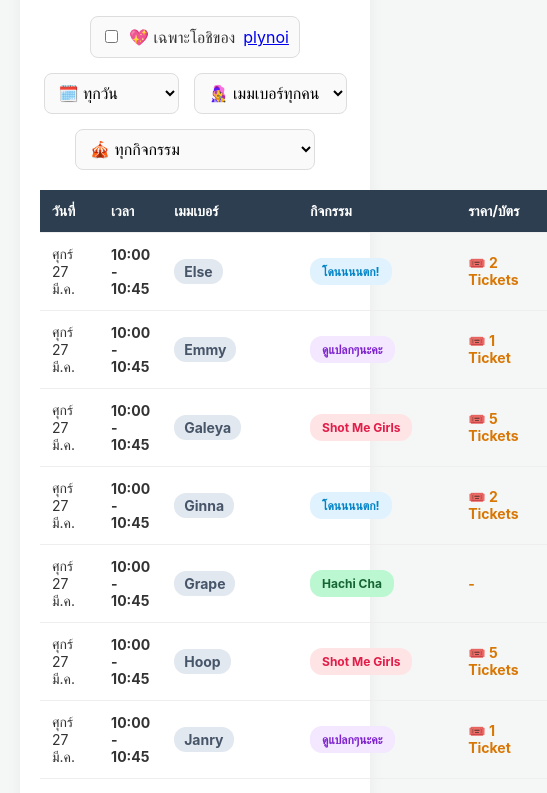
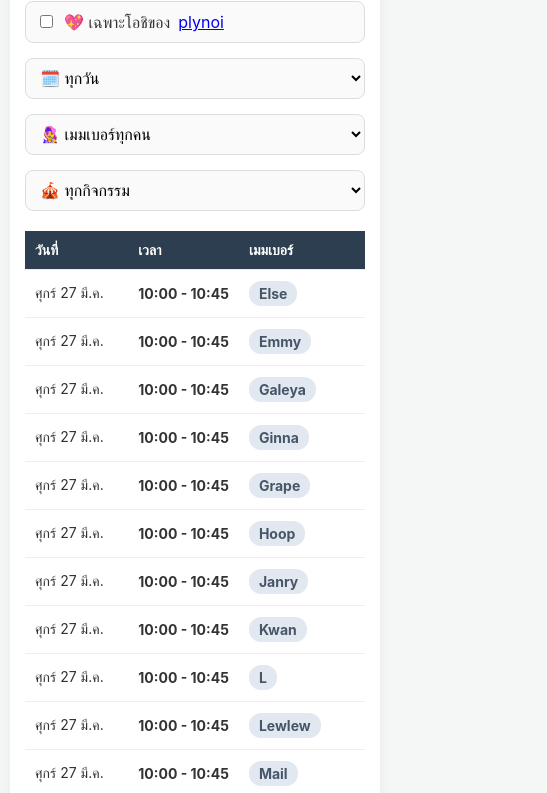
Before and after one commit to plynoi/48th-summerfest-2026, a plain HTML site: page index.html in a window 390 px wide. Shown: the part 223-1016 px from the top of the page, 547 px wide, since content can reach past the window. Drawn offline with Linux system fonts and the light colour scheme.

Commit message:
separated css, added mobile support

```diff
--- a/index.html
+++ b/index.html
@@ -4,33 +4,7 @@
     <meta charset="UTF-8">
     <meta name="viewport" content="width=device-width, initial-scale=1.0">
     <title>BNK48 & CGM48 Siam-Nippon Summer Fest 2026 - Schedule</title>
-    <style>
-        body {
-            font-family: -apple-system, BlinkMacSystemFont, "Segoe UI", Roboto, Helvetica, Arial, sans-serif;
-            background-color: #f4f7f6; color: #333; margin: 0; padding: 20px;
-        }
-        .container { max-width: 950px; margin: 0 auto; background: #fff; padding: 20px; border-radius: 12px; box-shadow: 0 4px 15px rgba(0,0,0,0.05); }
-        h1 { text-align: center; color: #2c3e50; }
-        .filters { display: flex; gap: 15px; margin-bottom: 20px; justify-content: center; flex-wrap: wrap; }
-        select { padding: 10px; font-size: 16px; border-radius: 8px; border: 1px solid #ddd; outline: none; background-color: #fafafa; cursor: pointer; }
-        table { width: 100%; border-collapse: collapse; margin-top: 10px; font-size: 14px; }
-        th, td { padding: 12px; text-align: left; border-bottom: 1px solid #eee; }
-        th { background-color: #2c3e50; color: white; position: sticky; top: 0; }
-        tr:hover { background-color: #f9f9f9; }
-        .member-badge { background-color: #e2e8f0; color: #475569; padding: 4px 10px; border-radius: 12px; font-weight: bold; display: inline-block; }
-        .activity-badge { padding: 6px 12px; border-radius: 12px; font-weight: bold; display: inline-block; white-space: nowrap; font-size: 12px; }
-        .price-text { font-weight: bold; color: #d97706; }
-
-        .act-mai { background-color: #fce7f3; color: #be185d; }
-        .act-du { background-color: #f3e8ff; color: #7e22ce; }
-        .act-sisters { background-color: #e0e7ff; color: #4338ca; }
-        .act-don { background-color: #e0f2fe; color: #0284c7; }
-        .act-shot { background-color: #ffe4e6; color: #e11d48; }
-        .act-hub { background-color: #dcfce7; color: #15803d; }
-        .act-hachi { background-color: #bbf7d0; color: #166534; }
-        .act-merch { background-color: #fef08a; color: #a16207; }
-    </style>
-
+    <link rel="stylesheet" href="styles.css">
 </head>
 <body>
 
--- /dev/null
+++ b/styles.css
@@ -0,0 +1,133 @@
+body {
+     font-family: -apple-system, BlinkMacSystemFont, "Segoe UI", Roboto, Helvetica, Arial, sans-serif;
+     background-color: #f4f7f6;
+     color: #333;
+     margin: 0;
+     padding: 20px;
+}
+ .container {
+     max-width: 950px;
+     margin: 0 auto;
+     background: #fff;
+     padding: 20px;
+     border-radius: 12px;
+     box-shadow: 0 4px 15px rgba(0,0,0,0.05);
+}
+ h1 {
+     text-align: center;
+     color: #2c3e50;
+}
+ .filters {
+     display: flex;
+     gap: 15px;
+     margin-bottom: 20px;
+     justify-content: center;
+     flex-wrap: wrap;
+}
+ select {
+     padding: 10px;
+     font-size: 16px;
+     border-radius: 8px;
+     border: 1px solid #ddd;
+     outline: none;
+     background-color: #fafafa;
+     cursor: pointer;
+}
+ table {
+     width: 100%;
+     border-collapse: collapse;
+     margin-top: 10px;
+     font-size: 14px;
+}
+ th, td {
+     padding: 12px;
+     text-align: left;
+     border-bottom: 1px solid #eee;
+}
+ th {
+     background-color: #2c3e50;
+     color: white;
+     position: sticky;
+     top: 0;
+}
+ tr:hover {
+     background-color: #f9f9f9;
+}
+ .member-badge {
+     background-color: #e2e8f0;
+     color: #475569;
+     padding: 4px 10px;
+     border-radius: 12px;
+     font-weight: bold;
+     display: inline-block;
+}
+ .activity-badge {
+     padding: 6px 12px;
+     border-radius: 12px;
+     font-weight: bold;
+     display: inline-block;
+     white-space: nowrap;
+     font-size: 12px;
+}
+ .price-text {
+     font-weight: bold;
+     color: #d97706;
+}
+ .act-mai {
+     background-color: #fce7f3;
+     color: #be185d;
+}
+ .act-du {
+     background-color: #f3e8ff;
+     color: #7e22ce;
+}
+ .act-sisters {
+     background-color: #e0e7ff;
+     color: #4338ca;
+}
+ .act-don {
+     background-color: #e0f2fe;
+     color: #0284c7;
+}
+ .act-shot {
+     background-color: #ffe4e6;
+     color: #e11d48;
+}
+ .act-hub {
+     background-color: #dcfce7;
+     color: #15803d;
+}
+ .act-hachi {
+     background-color: #bbf7d0;
+     color: #166534;
+}
+ .act-merch {
+     background-color: #fef08a;
+     color: #a16207;
+}
+
+/* Mobile Responsive Design */
+@media (max-width: 768px) {
+     body {
+         padding: 10px;
+     }
+     .container {
+         padding: 15px;
+     }
+     .filters {
+         flex-direction: column;
+         align-items: stretch;
+     }
+     .filters label, .filters select {
+         width: 100%;
+         box-sizing: border-box;
+     }
+     table {
+         display: block;
+         overflow-x: auto;
+         white-space: nowrap;
+     }
+     th, td {
+         padding: 10px;
+     }
+}
```
